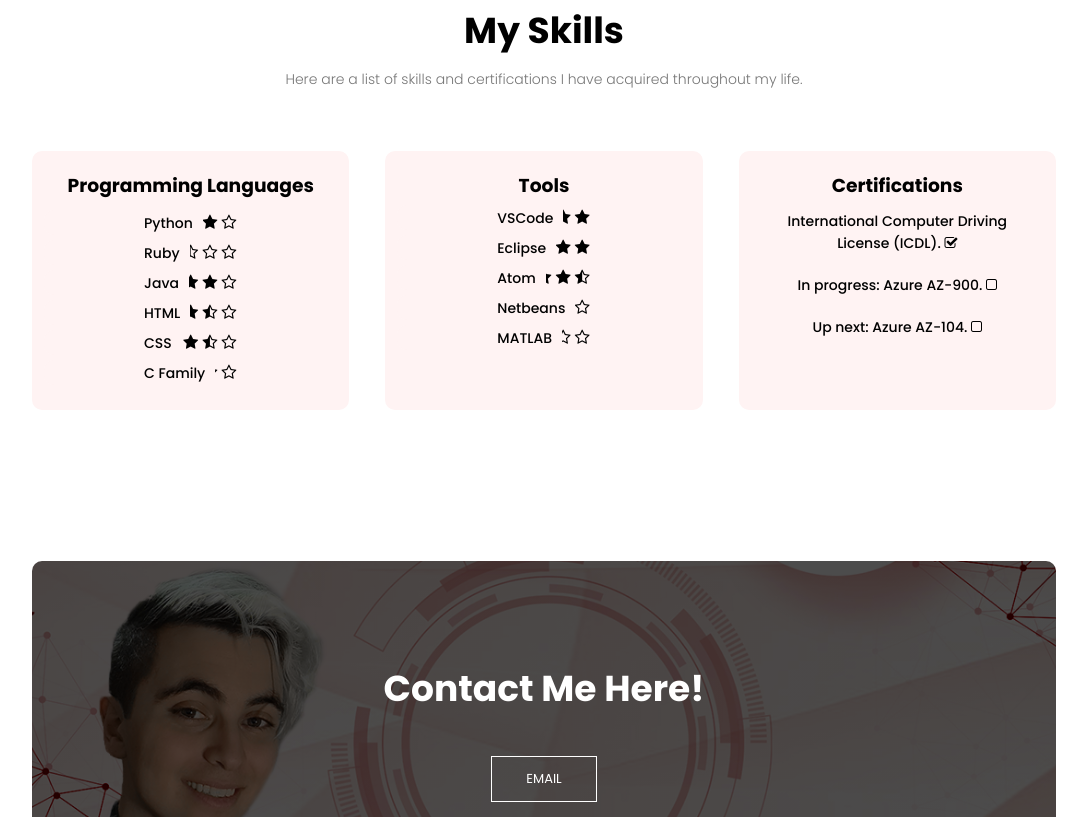
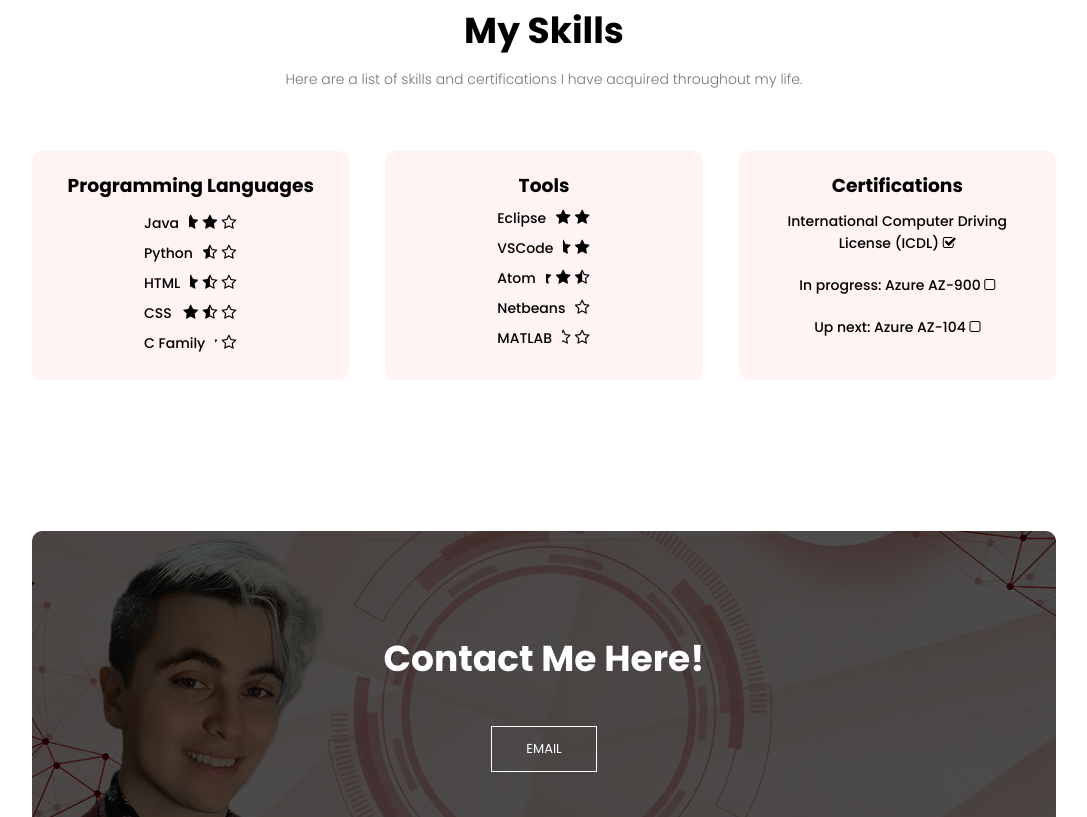
Before and after one commit to BisharIbrahim/website, a plain HTML site: page index.html in a window 1280 px wide. Shown: the part 897-1714 px from the top of the page, without its empty margins (96-1183 px from the left). Drawn offline with Linux system fonts and the light colour scheme.

Commit message:
Updated website text and navigation bar ordering

```diff
--- a/index.html
+++ b/index.html
@@ -19,8 +19,8 @@
                     <i class="fa fa-times" onclick="hideMenu()"></i>
                     <ul>
                         <li><a href="index.html">HOME</a></li>
+                        <li><a href="projects.html">PROJECTS</a></li>
                         <li><a href="gamedesign.html">GAME DESIGN</a></li>
-                        <li><a href="projects.html">PROJECTS</a></li>
                         <li><a href="forums.html">FORUMS</a></li>
                     </ul>
                 </div>
@@ -29,16 +29,11 @@
         <div class="text-box">
             <h1>Welcome, I'm Bishar Ibrahim</h1>
             <p>(Your next employee)</p>
-            <p>A passionate and dedicated undergraduate Computing Science student at the University of Technology Sydney (UTS),
+            <p>A passionate and dedicated Honours Computing Science student at the University of Technology Sydney (UTS),
                 <br> seeking a position to build my technical skillset in different areas of the technological industry</p>
-                <p>I have a diverse set of skills, ranging from Java, to Python + Ruby, to HTML + CSS + Javascript, all the way to C + C# + C++.</p>
             <a href="Bishar Ibrahim - Resume.pdf" download class="hero-btn">Résumé</a>
         </div>
         </section>
-
-
-<!------- Projects -------->
-
 
 <!------- Skills -------->
 <section class="course">
@@ -56,30 +51,7 @@
 
                 </div>
             </div>
-            <div class="invisTable">
-                <div class="this">
-                    <p>Python</p>
-                </div>
-                <div>
-                    <i class="fa fa-star" ></i>
-                    <i class="fa fa-star" ></i>
-                    <i class="fa fa-star" ></i>
-                    <i class="fa fa-star" ></i>
-                    <i class="fa fa-star-o"></i>
-                </div>
-            </div>
-            <div class="invisTable">
-                <div class="this">
-                    <p>Ruby</p>
-                </div>
-                <div>
-                    <i class="fa fa-star" ></i>
-                    <i class="fa fa-star" ></i>
-                    <i class="fa fa-star-half-o" ></i>
-                    <i class="fa fa-star-o" ></i>
-                    <i class="fa fa-star-o"></i>
-                </div>
-            </div>
+
             <div class="invisTable">
                 <div >
                     <p>Java</p>
@@ -89,6 +61,19 @@
                     <i class="fa fa-star" ></i>
                     <i class="fa fa-star" ></i>
                     <i class="fa fa-star" ></i>
+                    <i class="fa fa-star-o"></i>
+                </div>
+            </div>
+
+            <div class="invisTable">
+                <div class="this">
+                    <p>Python</p>
+                </div>
+                <div>
+                    <i class="fa fa-star" ></i>
+                    <i class="fa fa-star" ></i>
+                    <i class="fa fa-star" ></i>
+                    <i class="fa fa-star-half-o"></i>
                     <i class="fa fa-star-o"></i>
                 </div>
             </div>
@@ -132,6 +117,18 @@
         <div class="course-col">
             <h3>Tools</h3>
             <div class="invisTable">
+                <div >
+                    <p>Eclipse</p>
+                </div>
+                <div >
+                    <i class="fa fa-star" ></i>
+                    <i class="fa fa-star" ></i>
+                    <i class="fa fa-star" ></i>
+                    <i class="fa fa-star" ></i>
+                    <i class="fa fa-star" ></i>
+                </div>
+            </div>
+            <div class="invisTable">
                 <div class="this">
                     <p>VSCode</p>
                 </div>
@@ -141,18 +138,6 @@
                     <i class="fa fa-star" ></i>
                     <i class="fa fa-star" ></i>
                     <i class="fa fa-star"></i>
-                </div>
-            </div>
-            <div class="invisTable">
-                <div >
-                    <p>Eclipse</p>
-                </div>
-                <div >
-                    <i class="fa fa-star" ></i>
-                    <i class="fa fa-star" ></i>
-                    <i class="fa fa-star" ></i>
-                    <i class="fa fa-star" ></i>
-                    <i class="fa fa-star" ></i>
                 </div>
             </div>
             <div class="invisTable">
@@ -196,10 +181,9 @@
             <h3>Certifications</h3>
             <div class="new">
 
-                    <p>International Computer Driving License (ICDL). <i class="fa fa-check-square-o" ></i></p>
-                    <p>In progress: Azure AZ-900. <i class="fa fa-square-o" ></i> </p>
-                    <p>Up next: Azure AZ-104. <i class="fa fa-square-o" ></i></p>
-
+                    <p>International Computer Driving License (ICDL) <i class="fa fa-check-square-o" ></i></p>
+                    <p>In progress: Azure AZ-900 <i class="fa fa-square-o" ></i> </p>
+                    <p>Up next: Azure AZ-104 <i class="fa fa-square-o" ></i></p>
 
             </div>
 
@@ -208,36 +192,10 @@
 </section>
 
 
-<!-------Facilities-------->
-<!-- <section class="facilities">
-    <h1>My Facilities</h1>
-    <p>Text for facilities</p>
-
-    <div class="row">
-        <div class="facilities-col">
-            <img src="images/testImage.png">
-            <h3>Interesting Text</h3>
-            <p>this is a thing with the text</p>
-        </div>
-        <div class="facilities-col">
-            <img src="images/testImage.png">
-            <h3>Interesting Text 2</h3>
-            <p>this is a thing with the text</p>
-        </div>
-        <div class="facilities-col">
-            <img src="images/testImage.png">
-            <h3>Interesting Text 3</h3>
-            <p>this is a thing with the text</p>
-        </div>
-
-    </div>
-
-</section> -->
-
 <!-------- Call To Action -------->
 <section class="cta">
     <h1>Contact Me Here!</h1>
-    <a class="hero-btn" href="mailto:BisharxIbrahim@gmail.com">EMAIL</a>
+    <a class="hero-btn" href="mailto:BisharIbrahim@fdmgroup.com">EMAIL</a>
 </section>
 
 <!-------- Footer -------->
```
Also changed, not shown: forums.html (+2 -2 lines), gamedesign.html (+3 -3 lines), projects.html (+1 -1 lines), 1 other file.
